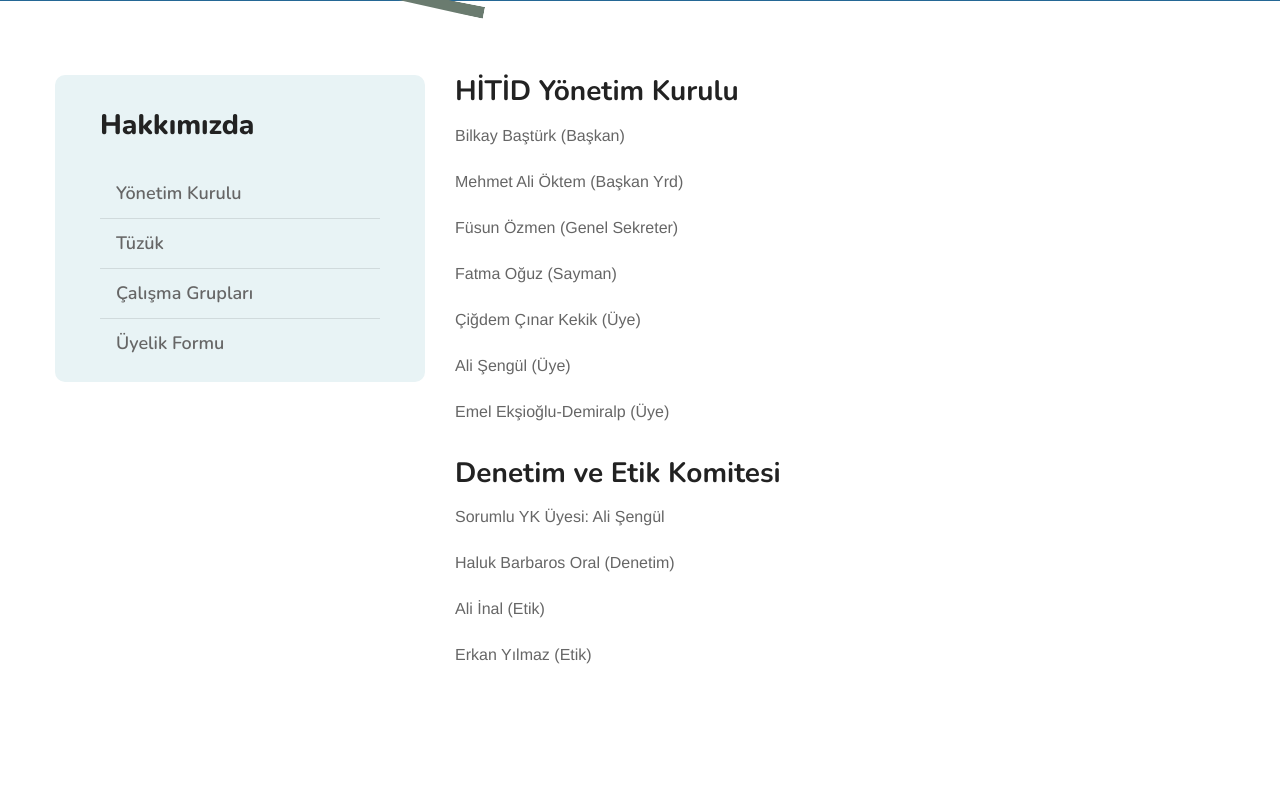
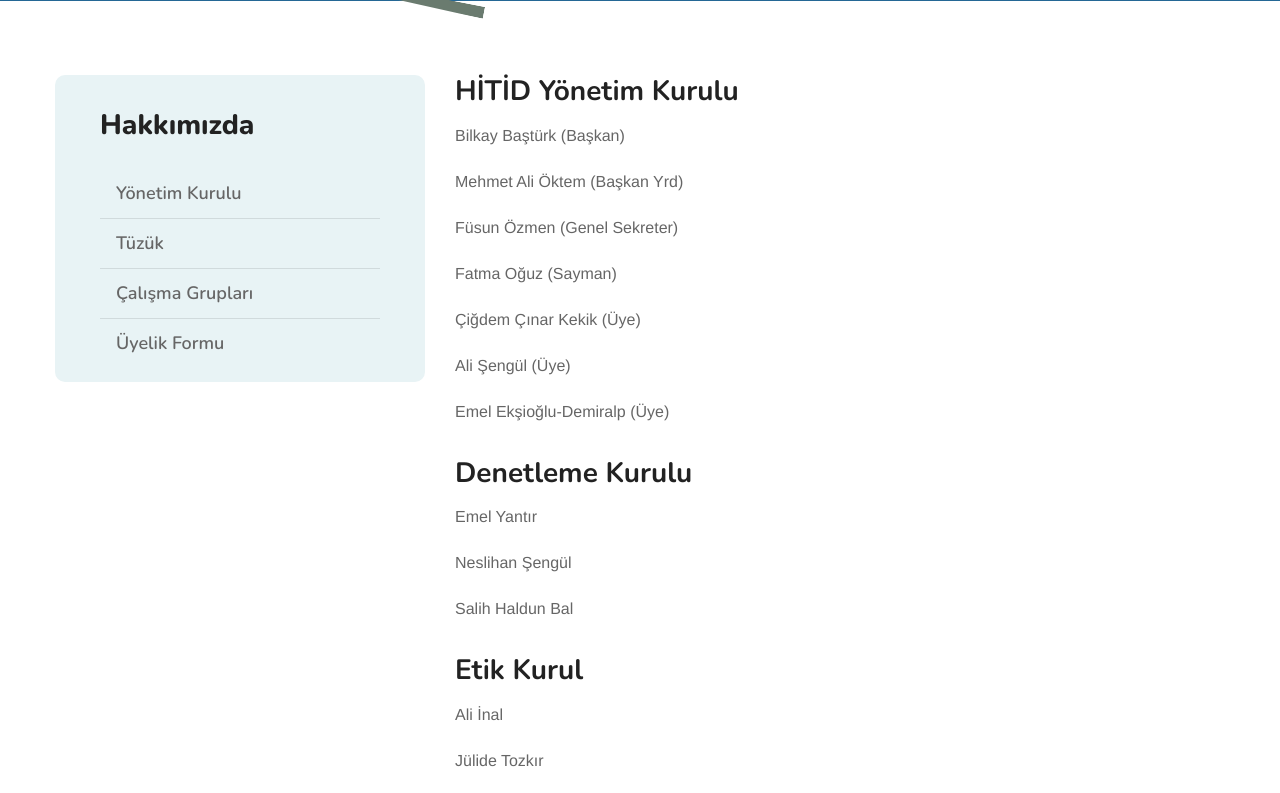
Before and after one commit to haksoz/hitid-next, a PHP site: page /yonetim-kurulu.php in a window 1280 px wide. Shown: the part 292-1085 px from the top of the page. Run offline with PHP 8.4, Linux system fonts and the light colour scheme.

Commit message:
denetleme ve etik kurul olarak iki yeni başlık ve kişiler eklendi.

```diff
--- a/yonetim-kurulu.php
+++ b/yonetim-kurulu.php
@@ -67,14 +67,15 @@
 
                                         <span class="d-flex flex-wrap justify-content-between align-items-center w-100">Emel Ekşioğlu-Demiralp<i>Üye</i></span>
                                     </div> -->
-                                    <h3 class="mt-30">Denetim ve Etik Komitesi</h3>
-                                    <p>Sorumlu YK Üyesi: Ali Şengül</p>
+                                    <h3 class="mt-30">Denetleme Kurulu</h3>
+                                    <p>Emel Yantır</p>
+                                    <p>Neslihan Şengül</p>
+                                    <p> Salih Haldun Bal</p>
 
-                                    <p>Haluk Barbaros Oral (Denetim)</p>
-
-                                    <p>Ali İnal (Etik)</p>
-
-                                    <p>Erkan Yılmaz (Etik)</p>
+                                    <h3 class="mt-30">Etik Kurul</h3>
+                                    <p>Ali İnal</p>
+                                    <p>Jülide Tozkır</p>
+                                    <p>Handan Özdemir</p>
                                     <!-- <div class="get-time-box brd-rd10 bg-white w-100">
                                         <span class="d-flex flex-wrap justify-content-between align-items-center w-100">Ali Şengül<i>Sorumlu YK Üyesi</i></span>
 
```
